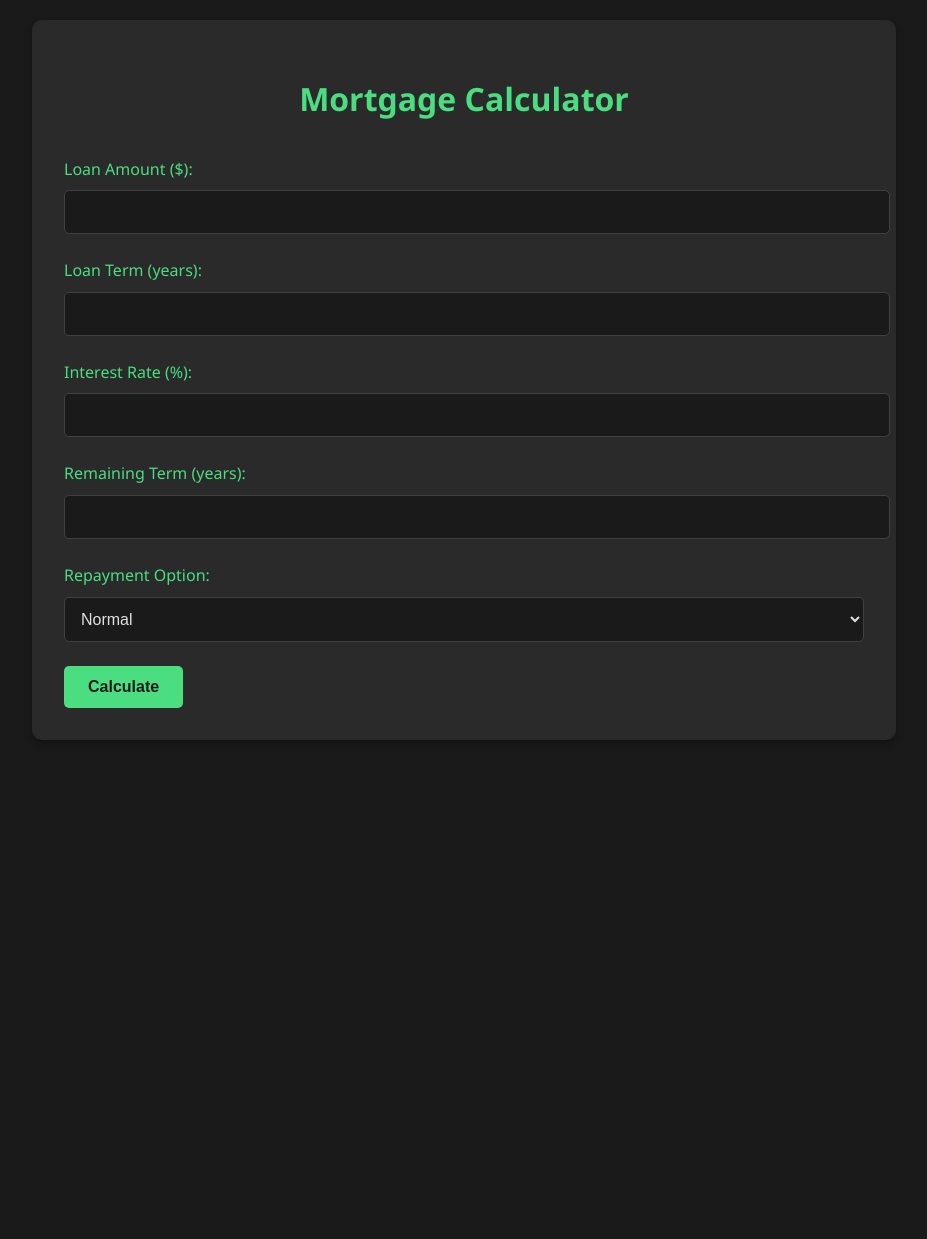
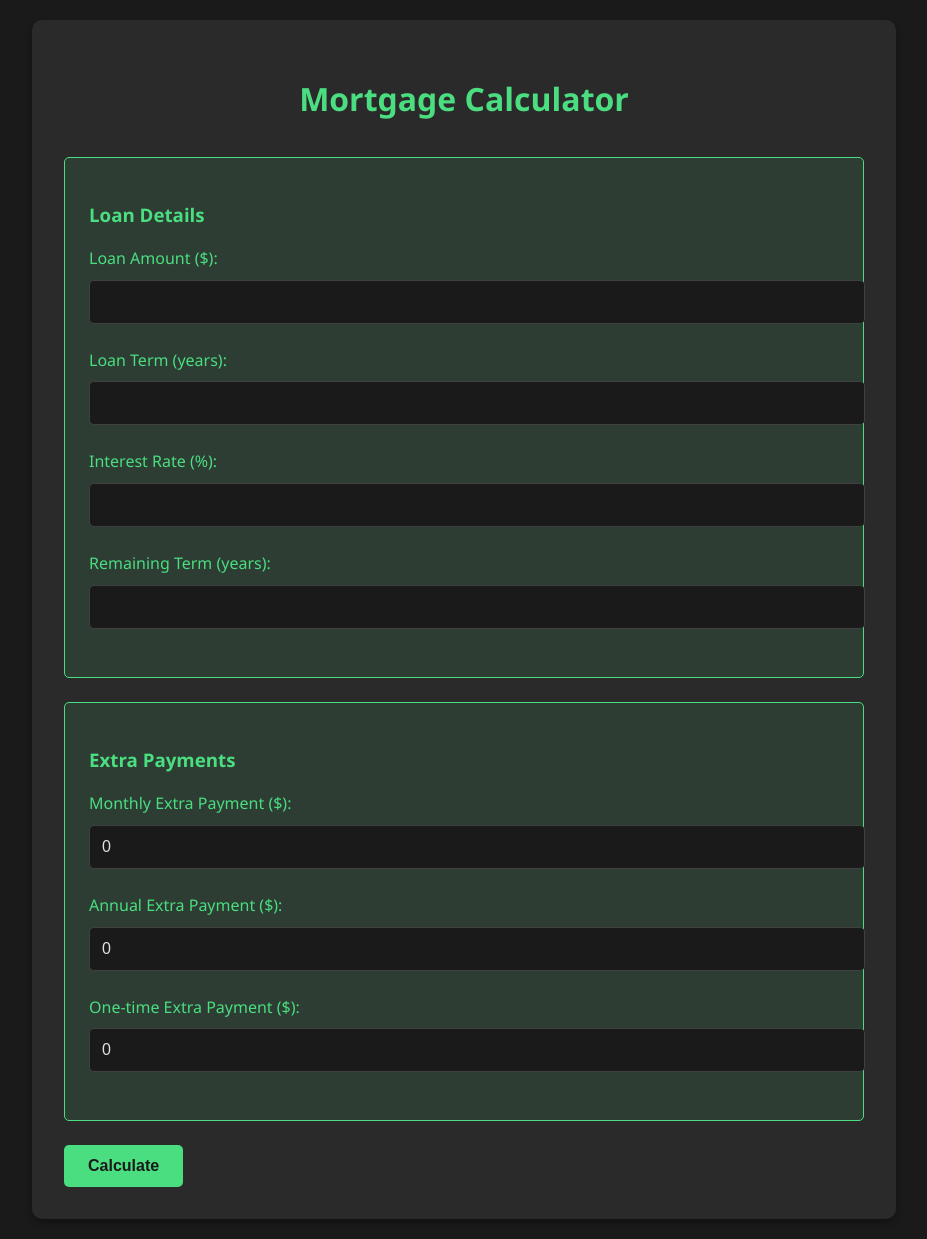
Before and after one commit to shoumik-01/python_applets, a Flask app: page / in a window 1280 px wide. Shown: the whole page, without its empty margins (176-1103 px from the left). Before the commit the page ends 740 px from the top, so only its background shows below. Run offline with Flask 3, Linux system fonts and the light colour scheme.

Commit message:
Update index.html

```diff
--- a/mort_calc/templates/index.html
+++ b/mort_calc/templates/index.html
@@ -13,8 +13,11 @@
             --border-color: #404040;
             --hover-color: #3fcf76;
             --error-color: #ff4444;
+            --success-color: #00c853;
+            --savings-color: #ffd700;
         }
 
+        /* Base styles */
         body {
             font-family: 'Segoe UI', Tahoma, Geneva, Verdana, sans-serif;
             background-color: var(--bg-color);
@@ -24,17 +27,18 @@
             padding: 20px;
         }
 
+        /* Typography */
+        h1, h2, h3 {
+            color: var(--accent-color);
+            margin-bottom: 1rem;
+        }
+
         h1 {
-            color: var(--accent-color);
             text-align: center;
             margin-bottom: 2rem;
         }
 
-        h2 {
-            color: var(--accent-color);
-            margin-top: 2rem;
-        }
-
+        /* Layout containers */
         .calculator-container {
             max-width: 800px;
             margin: 0 auto;
@@ -44,8 +48,42 @@
             box-shadow: 0 4px 6px rgba(0, 0, 0, 0.3);
         }
 
+        /* Form elements */
         .form-group {
             margin-bottom: 1.5rem;
+        }
+
+        .section-container {
+            background-color: rgba(74, 222, 128, 0.1);
+            padding: 1.5rem;
+            border-radius: 5px;
+            margin-bottom: 1.5rem;
+            border: 1px solid var(--accent-color);
+        }
+
+        .comparison-container {
+            display: grid;
+            grid-template-columns: 1fr 1fr;
+            gap: 1rem;
+            margin: 1.5rem 0;
+        }
+
+        .comparison-card {
+            background-color: rgba(74, 222, 128, 0.1);
+            padding: 1rem;
+            border-radius: 5px;
+            border: 1px solid var(--accent-color);
+        }
+
+        .savings-highlight {
+            color: var(--savings-color);
+            font-weight: bold;
+            font-size: 1.1em;
+            margin-top: 1rem;
+            text-align: center;
+            padding: 0.5rem;
+            background-color: rgba(255, 215, 0, 0.1);
+            border-radius: 5px;
         }
 
         label {
@@ -54,7 +92,7 @@
             color: var(--accent-color);
         }
 
-        input, select {
+        input {
             width: 100%;
             padding: 0.75rem;
             border: 1px solid var(--border-color);
@@ -64,12 +102,13 @@
             font-size: 1rem;
         }
 
-        input:focus, select:focus {
+        input:focus {
             outline: none;
             border-color: var(--accent-color);
         }
 
-        button {
+        /* Buttons */
+        .btn {
             background-color: var(--accent-color);
             color: var(--bg-color);
             padding: 0.75rem 1.5rem;
@@ -81,10 +120,17 @@
             transition: background-color 0.3s;
         }
 
-        button:hover {
+        .btn:hover {
             background-color: var(--hover-color);
         }
 
+        .buttons-container {
+            display: flex;
+            gap: 1rem;
+            margin: 1rem 0;
+        }
+
+        /* Table styles */
         .table-container {
             margin-top: 2rem;
             overflow-x: auto;
@@ -112,16 +158,7 @@
             background-color: rgba(74, 222, 128, 0.1);
         }
 
-        .buttons-container {
-            display: flex;
-            gap: 1rem;
-            margin-top: 1rem;
-        }
-
-        .hidden {
-            display: none !important;
-        }
-
+        /* Alert styles */
         .error-message {
             color: var(--error-color);
             padding: 1rem;
@@ -129,14 +166,6 @@
             border: 1px solid var(--error-color);
             border-radius: 5px;
             background-color: rgba(255, 68, 68, 0.1);
-        }
-
-        .summary {
-            margin-top: 1rem;
-            padding: 1rem;
-            background-color: rgba(74, 222, 128, 0.1);
-            border-radius: 5px;
-            border: 1px solid var(--accent-color);
         }
     </style>
 </head>
@@ -148,7 +177,10 @@
             {{ error }}
         </div>
         {% endif %}
+
         <form method="POST" action="/" id="mortgageForm">
+            <div class="section-container">
+                <h3>Loan Details</h3>
                 <div class="form-group">
                     <label for="loan_amount">Loan Amount ($):</label>
                     <input type="number" id="loan_amount" name="loan_amount" required step="0.01" min="0"
@@ -169,35 +201,73 @@
                     <input type="number" id="remaining_term" name="remaining_term" required min="1" max="40"
                            value="{{ form_data.remaining_term if form_data }}">
                 </div>
+            </div>
+
+            <div class="section-container">
+                <h3>Extra Payments</h3>
                 <div class="form-group">
-                <label for="repayment_option">Repayment Option:</label>
-                <select id="repayment_option" name="repayment_option" required onchange="handleRepaymentOptionChange()">
-                    <option value="normal" {% if form_data and form_data.repayment_option == 'normal' %}selected{% endif %}>Normal</option>
-                    <option value="extra_monthly" {% if form_data and form_data.repayment_option == 'extra_monthly' %}selected{% endif %}>Extra Payment (Monthly)</option>
-                    <option value="extra_annual" {% if form_data and form_data.repayment_option == 'extra_annual' %}selected{% endif %}>Extra Payment (Annually)</option>
-                    <option value="biweekly" {% if form_data and form_data.repayment_option == 'biweekly' %}selected{% endif %}>Biweekly</option>
-                </select>
+                    <label for="extra_payment_monthly">Monthly Extra Payment ($):</label>
+                    <input type="number" id="extra_payment_monthly" name="extra_payment_monthly" step="0.01" min="0"
+                           value="{{ form_data.extra_payment_monthly if form_data else '0' }}">
                 </div>
-            <div class="form-group" id="extra_payment_group">
-                <label for="extra_payment">Extra Payment ($):</label>
-                <input type="number" id="extra_payment" name="extra_payment" step="0.01" min="0"
-                       value="{{ form_data.extra_payment if form_data }}">
+                <div class="form-group">
+                    <label for="extra_payment_annual">Annual Extra Payment ($):</label>
+                    <input type="number" id="extra_payment_annual" name="extra_payment_annual" step="0.01" min="0"
+                           value="{{ form_data.extra_payment_annual if form_data else '0' }}">
                 </div>
-            <button type="submit">Calculate</button>
+                <div class="form-group">
+                    <label for="extra_payment_onetime">One-time Extra Payment ($):</label>
+                    <input type="number" id="extra_payment_onetime" name="extra_payment_onetime" step="0.01" min="0"
+                           value="{{ form_data.extra_payment_onetime if form_data else '0' }}">
+                </div>
+            </div>
+
+            <button type="submit" class="btn">Calculate</button>
         </form>
 
         {% if table %}
-        <div class="summary">
-            <h3>Loan Summary</h3>
-            <p>Loan Amount: ${{ "%.2f"|format(form_data.loan_amount|float) }}</p>
-            <p>Interest Rate: {{ form_data.interest_rate }}%</p>
-            <p>Loan Term: {{ form_data.loan_term }} years</p>
-            <p>Remaining Term: {{ form_data.remaining_term }} years</p>
+            {% if has_extra_payments %}
+                <div class="section-container">
+                    <h3>Payment Comparison</h3>
+                    <div class="comparison-container">
+                        <div class="comparison-card">
+                            <h4>With Extra Payments</h4>
+                            <p>Payoff Time: {{ comparison.extra_years }} years{% if comparison.extra_months > 0 %} and {{ comparison.extra_months }} months{% endif %}</p>
                             <p>Total Interest: ${{ "%.2f"|format(total_interest) }}</p>
                         </div>
+                        <div class="comparison-card">
+                            <h4>Without Extra Payments</h4>
+                            <p>Payoff Time: {{ comparison.normal_years }} years{% if comparison.normal_months > 0 %} and {{ comparison.normal_months }} months{% endif %}</p>
+                            <p>Total Interest: ${{ "%.2f"|format(normal_total_interest) }}</p>
+                        </div>
+                    </div>
+                    <div class="savings-highlight">
+                        Total Interest Saved: ${{ "%.2f"|format(comparison.interest_saved) }}
+                    </div>
+                </div>
+            {% else %}
+                <div class="section-container">
+                    <h3>Payment Summary</h3>
+                    <p>Payoff Time: {{ comparison.normal_years }} years{% if comparison.normal_months > 0 %} and {{ comparison.normal_months }} months{% endif %}</p>
+                    <p>Total Interest: ${{ "%.2f"|format(total_interest) }}</p>
+                </div>
+            {% endif %}
 
             <div class="table-container">
-            <h2>Amortization Table</h2>
+                <h2>Amortization Schedule</h2>
+                <form method="POST" action="/download">
+                    <input type="hidden" name="loan_amount" value="{{ form_data.loan_amount }}">
+                    <input type="hidden" name="loan_term" value="{{ form_data.loan_term }}">
+                    <input type="hidden" name="interest_rate" value="{{ form_data.interest_rate }}">
+                    <input type="hidden" name="remaining_term" value="{{ form_data.remaining_term }}">
+                    <input type="hidden" name="extra_payment_monthly" value="{{ form_data.extra_payment_monthly }}">
+                    <input type="hidden" name="extra_payment_annual" value="{{ form_data.extra_payment_annual }}">
+                    <input type="hidden" name="extra_payment_onetime" value="{{ form_data.extra_payment_onetime }}">
+                    <div class="buttons-container">
+                        <button type="submit" class="btn">Download CSV</button>
+                    </div>
+                </form>
+
                 <table>
                     <tr>
                         <th>Month</th>
@@ -216,59 +286,8 @@
                     </tr>
                     {% endfor %}
                 </table>
-
-            <form method="POST" action="/download">
-                <input type="hidden" name="loan_amount" value="{{ form_data.loan_amount }}">
-                <input type="hidden" name="loan_term" value="{{ form_data.loan_term }}">
-                <input type="hidden" name="interest_rate" value="{{ form_data.interest_rate }}">
-                <input type="hidden" name="remaining_term" value="{{ form_data.remaining_term }}">
-                <input type="hidden" name="repayment_option" value="{{ form_data.repayment_option }}">
-                <input type="hidden" name="extra_payment" value="{{ form_data.extra_payment }}">
-                <div class="buttons-container">
-                    <button type="submit">Download CSV</button>
-                </div>
-            </form>
             </div>
         {% endif %}
     </div>
-
-    <script>
-        function handleRepaymentOptionChange() {
-            const repaymentOption = document.getElementById('repayment_option').value;
-            const extraPaymentGroup = document.getElementById('extra_payment_group');
-            const extraPaymentInput = document.getElementById('extra_payment');
-
-            // Hide extra payment field for normal and biweekly options
-            if (repaymentOption === 'normal' || repaymentOption === 'biweekly') {
-                extraPaymentGroup.classList.add('hidden');
-                extraPaymentInput.required = false;
-                extraPaymentInput.value = '0';  // Set to 0 instead of empty string
-            }
-            // Show extra payment field for extra payment options
-            else if (repaymentOption === 'extra_monthly' || repaymentOption === 'extra_annual') {
-                extraPaymentGroup.classList.remove('hidden');
-                extraPaymentInput.required = true;
-                if (!extraPaymentInput.value) {
-                    extraPaymentInput.value = '0';
-                }
-            }
-        }
-
-        // Ensure the extra payment field is properly initialized on page load
-        document.addEventListener('DOMContentLoaded', function() {
-            handleRepaymentOptionChange();
-
-            // Add form submission handler
-            document.getElementById('mortgageForm').addEventListener('submit', function(e) {
-                const repaymentOption = document.getElementById('repayment_option').value;
-                const extraPaymentInput = document.getElementById('extra_payment');
-
-                // Ensure extra_payment is 0 for normal and biweekly options
-                if (repaymentOption === 'normal' || repaymentOption === 'biweekly') {
-                    extraPaymentInput.value = '0';
-                }
-            });
-        });
-    </script>
 </body>
 </html>
```
Lines whose indentation alone changed are shown as unchanged.
